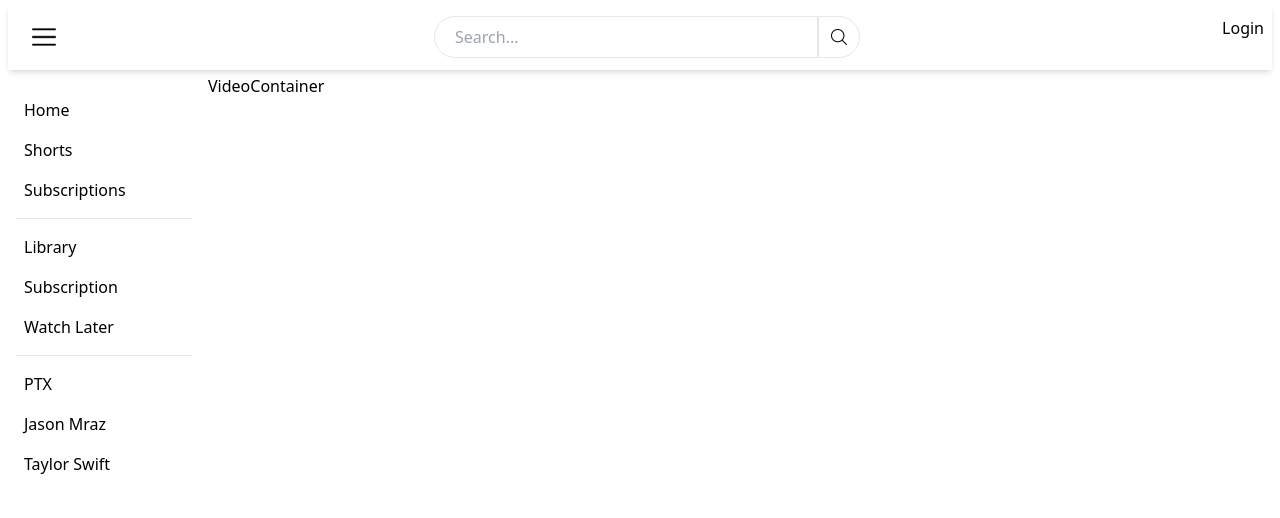
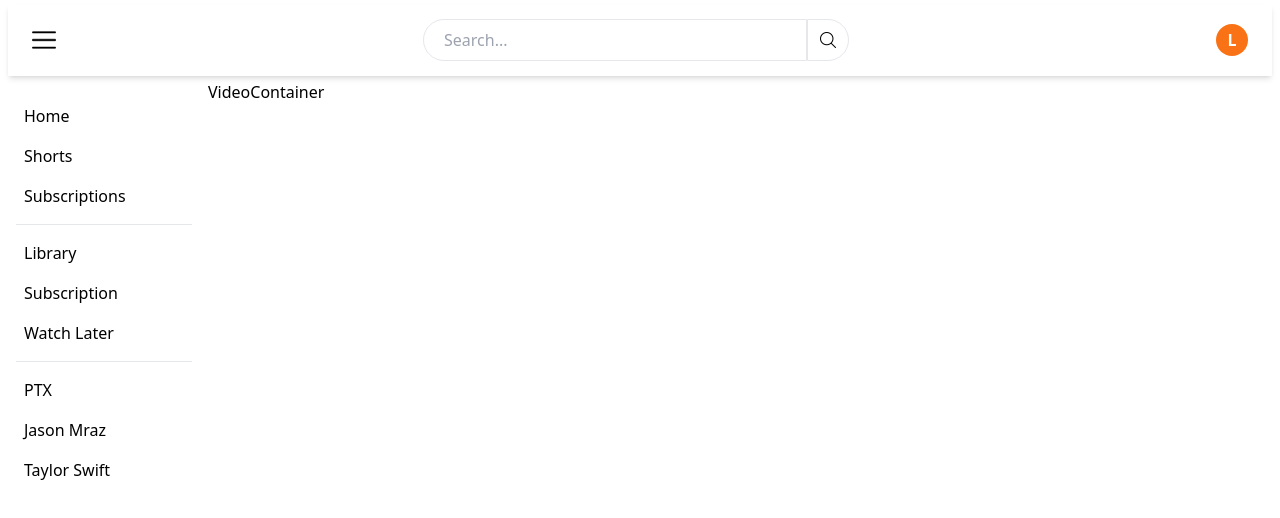
Before and after one commit to lintonp/youtube-app, a React (Create React App) app: page / in a window 1280 px wide. Shown: the top 518 px of the page. Built offline with nearby package versions, Linux system fonts and the light colour scheme.

Commit message:
Login icon

```diff
--- a/src/Components/Header.js
+++ b/src/Components/Header.js
@@ -23,7 +23,9 @@ const Header = () => {
         </button>
       </div>
       <div>
-        <button>Login</button>
+        <button className="rounded-full bg-orange-500 text-white font-semibold p-1 mx-4 my-2 w-8">
+          L
+        </button>
       </div>
     </div>
   );
```
